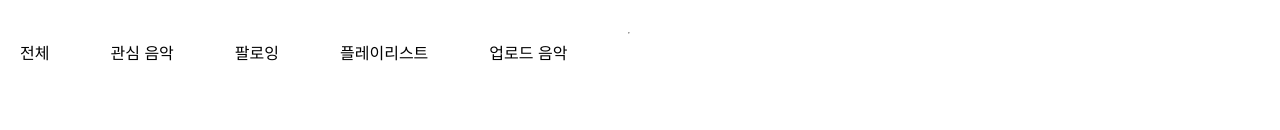
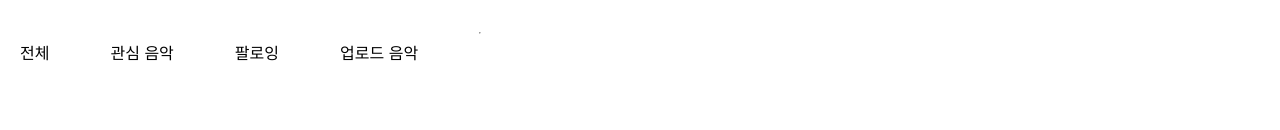
Before and after one commit to itsstacy/tuttimusicFE, a React (Create React App) app: page /mypage in a window 1280 px wide. Shown: the part 254-384 px from the top of the page. Built offline with nearby package versions, Linux system fonts and the light colour scheme.

Commit message:
마이페이지 <플레이리스트> 삭제

```diff
--- a/src/pages/MyPage.js
+++ b/src/pages/MyPage.js
@@ -37,7 +37,6 @@ function MyPage() {
             <p>전체</p>
             <p>관심 음악</p>
             <p>팔로잉</p>
-            <p>플레이리스트</p>
             <p>업로드 음악</p>
 
         <hr/>
```
Also changed, not shown: 1 other file (tests, documents, lock files or other folders).
